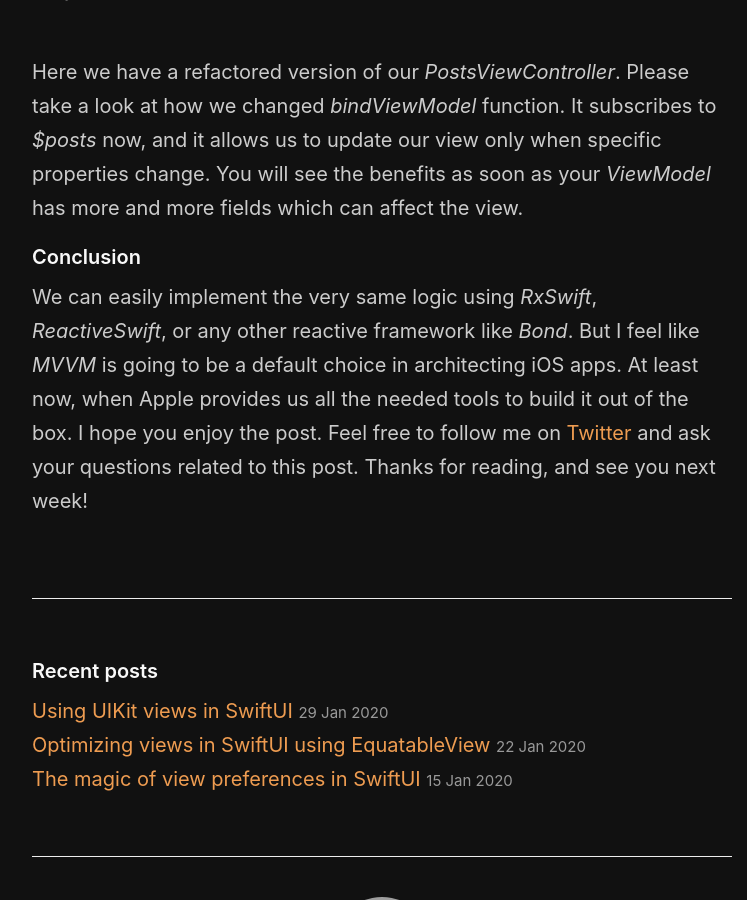
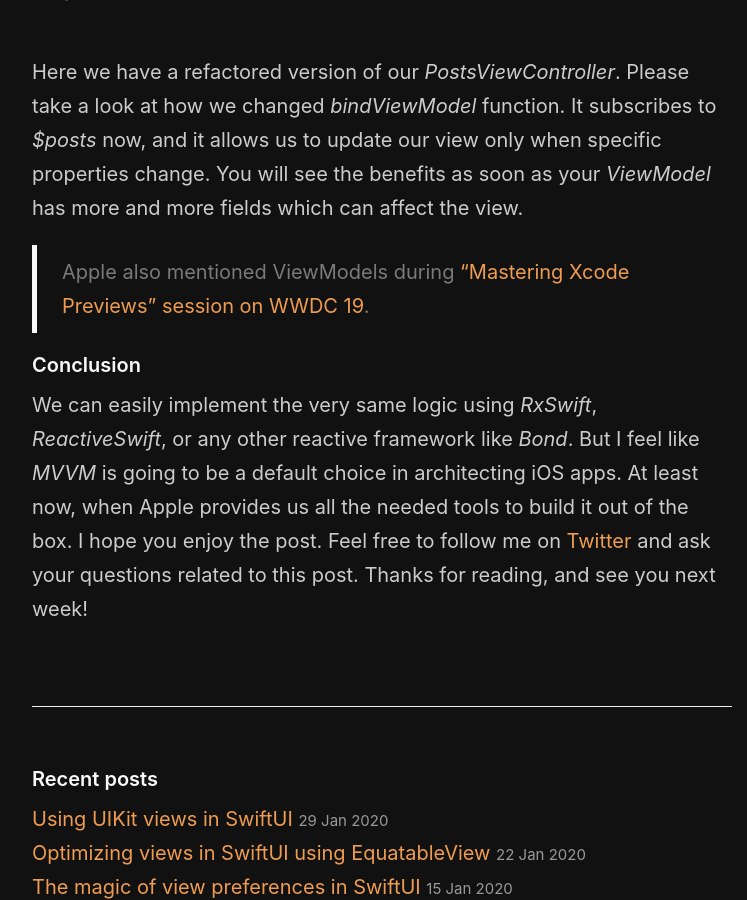
Before and after one commit to mecid/mecid.github.io, a Jekyll site: the page built from _posts/2020-02-05-building-viewmodels-with-combine-framework.md, in a window 1280 px wide and 900 px high, scrolled down 3525 px. Shown: the whole window, without its empty margins (258-1005 px from the left). Built offline with Jekyll 4.4.1, drawn with Linux system fonts in a browser that asks for light colours; grey boxes are pictures that could not be loaded.

Commit message:
Update 2020-02-05-building-viewmodels-with-combine-framework.md

```diff
--- a/_posts/2020-02-05-building-viewmodels-with-combine-framework.md
+++ b/_posts/2020-02-05-building-viewmodels-with-combine-framework.md
@@ -106,5 +106,7 @@ final class PostsViewController: UIViewController {
 
 Here we have a refactored version of our *PostsViewController*. Please take a look at how we changed *bindViewModel* function. It subscribes to *$posts* now, and it allows us to update our view only when specific properties change. You will see the benefits as soon as your *ViewModel* has more and more fields which can affect the view.
 
+> Apple also mentioned ViewModels during ["Mastering Xcode Previews" session on WWDC 19](https://developer.apple.com/wwdc19/233).
+
 #### Conclusion
 We can easily implement the very same logic using *RxSwift*, *ReactiveSwift*, or any other reactive framework like *Bond*. But I feel like *MVVM* is going to be a default choice in architecting iOS apps. At least now, when Apple provides us all the needed tools to build it out of the box. I hope you enjoy the post. Feel free to follow me on [Twitter](https://twitter.com/mecid) and ask your questions related to this post. Thanks for reading, and see you next week!
```
